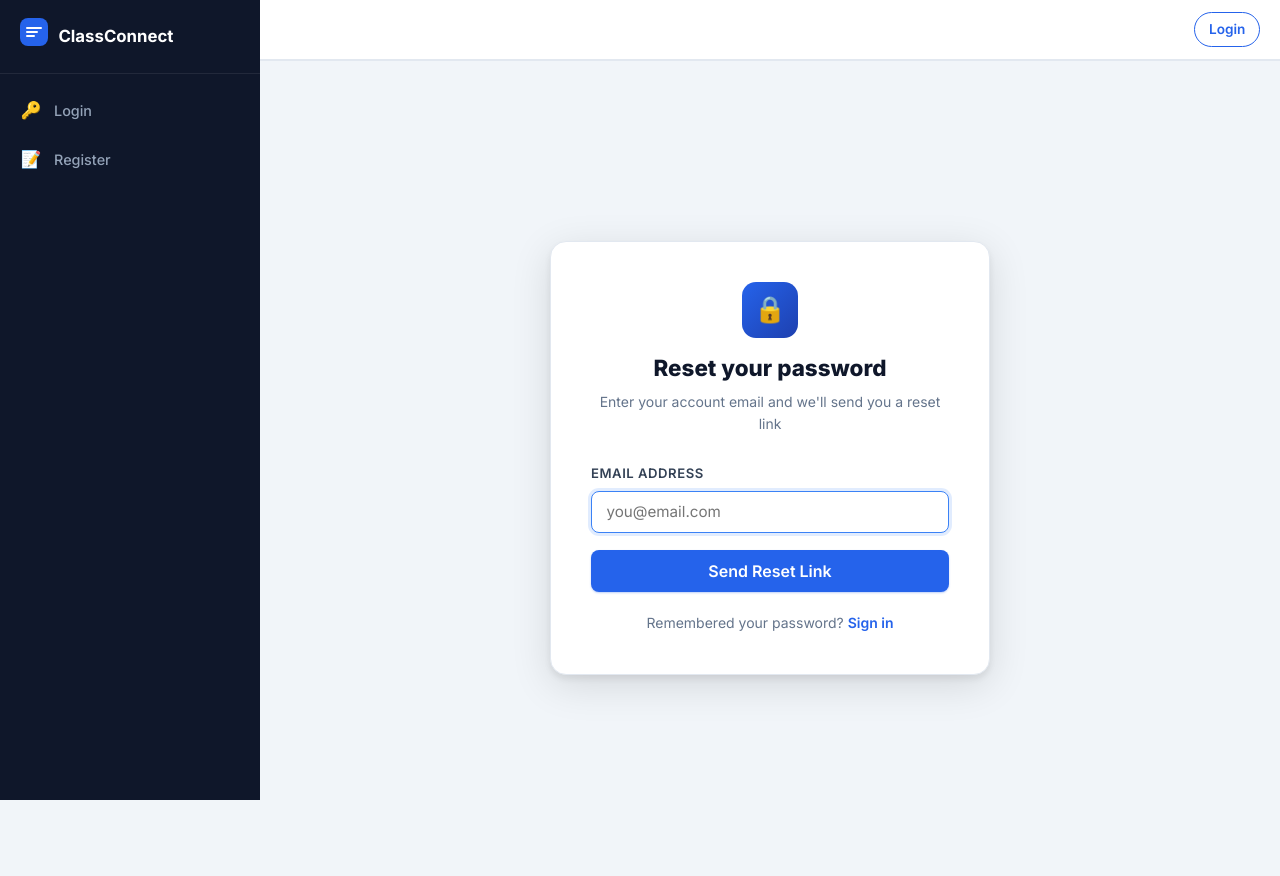
After one commit to Invesec/classconnect, a Flask app: page /forgot-password in a window 1280 px wide. The commit adds this page. Run offline with Flask 3, Linux system fonts and the light colour scheme.

Commit message:
Fix register hang (async email), add forgot password flow, fix email spam issue

```diff
--- a/app.py
+++ b/app.py
@@ -1,4 +1,4 @@
-import os, secrets, string, random
+import os, secrets, string, random, threading
 from datetime import datetime, timezone, timedelta
 
 from flask import (Flask, render_template, redirect, url_for, flash,
@@ -22,9 +22,6 @@ app.config['SQLALCHEMY_DATABASE_URI'] = os.environ.get(
     f"sqlite:///{os.path.join(basedir, 'instance', 'classconnect.db')}"
 )
 app.config['SQLALCHEMY_TRACK_MODIFICATIONS'] = False
-if app.config['SQLALCHEMY_DATABASE_URI'].startswith('sqlite'):
-    from sqlalchemy.pool import NullPool
-    app.config['SQLALCHEMY_ENGINE_OPTIONS'] = {'poolclass': NullPool}
 
 # ── File uploads ──────────────────────────────────────────────────────────────
 app.config['UPLOAD_FOLDER'] = os.path.join(basedir, 'uploads')
@@ -39,11 +36,19 @@ app.config['MAIL_PORT']     = int(os.environ.get('MAIL_PORT', 587))
 app.config['MAIL_USE_TLS']  = os.environ.get('MAIL_USE_TLS',  'true').lower() == 'true'
 app.config['MAIL_USERNAME'] = os.environ.get('MAIL_USERNAME', '')
 app.config['MAIL_PASSWORD'] = os.environ.get('MAIL_PASSWORD', '')
-app.config['MAIL_DEFAULT_SENDER'] = os.environ.get('MAIL_DEFAULT_SENDER',
-                                                    app.config['MAIL_USERNAME'] or 'noreply@classconnect.fuo')
+# IMPORTANT (deliverability): the "From" address MUST be the same mailbox that
+# authenticates via MAIL_USERNAME/MAIL_PASSWORD. Sending through Gmail's SMTP
+# while claiming a "From" on a different, unverified domain (e.g.
+# noreply@classconnect.fuo) fails SPF/DKIM alignment and is a top reason mail
+# lands straight in spam. Only the display NAME is customizable — the address
+# always matches the authenticated account.
+MAIL_SENDER_NAME = os.environ.get('MAIL_SENDER_NAME', 'ClassConnect')
+app.config['MAIL_DEFAULT_SENDER'] = (MAIL_SENDER_NAME, app.config['MAIL_USERNAME']) \
+    if app.config['MAIL_USERNAME'] else 'noreply@classconnect.fuo'
 
 ALLOWED_EXTENSIONS = {'pdf', 'doc', 'docx', 'ppt', 'pptx'}
 OTP_EXPIRY_MINUTES = 10
+RESET_TOKEN_EXPIRY_MINUTES = 30
 
 db       = SQLAlchemy(app)
 mail     = Mail(app)
@@ -67,6 +72,8 @@ class User(UserMixin, db.Model):
     email_verified  = db.Column(db.Boolean, default=False)
     otp             = db.Column(db.String(6))
     otp_expires     = db.Column(db.DateTime)
+    reset_token     = db.Column(db.String(64))
+    reset_token_expires = db.Column(db.DateTime)
     created_at      = db.Column(db.DateTime, default=lambda: datetime.now(timezone.utc))
 
     courses_taught = db.relationship('Course', backref='lecturer', lazy=True,
@@ -90,6 +97,23 @@ class User(UserMixin, db.Model):
         if expires.tzinfo is None:
             expires = expires.replace(tzinfo=timezone.utc)
         return self.otp == code and datetime.now(timezone.utc) < expires
+
+    def generate_reset_token(self):
+        self.reset_token = secrets.token_urlsafe(32)
+        self.reset_token_expires = datetime.now(timezone.utc) + timedelta(minutes=RESET_TOKEN_EXPIRY_MINUTES)
+        return self.reset_token
+
+    def verify_reset_token(self, token):
+        if not self.reset_token or not self.reset_token_expires or not token:
+            return False
+        expires = self.reset_token_expires
+        if expires.tzinfo is None:
+            expires = expires.replace(tzinfo=timezone.utc)
+        return secrets.compare_digest(self.reset_token, token) and datetime.now(timezone.utc) < expires
+
+    def clear_reset_token(self):
+        self.reset_token = None
+        self.reset_token_expires = None
 
 
 class Course(db.Model):
@@ -168,6 +192,30 @@ def load_user(user_id):
     return db.session.get(User, int(user_id))
 
 
+def ensure_schema_upgrades():
+    """Add any newly-introduced columns to an existing SQLite database
+    in place, so upgrading the code doesn't wipe or break existing data.
+    Safe to call on every startup — it no-ops once columns already exist."""
+    from sqlalchemy import text, inspect
+    inspector = inspect(db.engine)
+    if 'users' not in inspector.get_table_names():
+        return  # fresh database — db.create_all() will create it with all columns
+    existing_cols = {c['name'] for c in inspector.get_columns('users')}
+    needed = {
+        'reset_token': 'VARCHAR(64)',
+        'reset_token_expires': 'DATETIME',
+    }
+    for col_name, col_type in needed.items():
+        if col_name not in existing_cols:
+            try:
+                db.session.execute(text(f'ALTER TABLE users ADD COLUMN {col_name} {col_type}'))
+                db.session.commit()
+                print(f'[MIGRATION] Added missing column users.{col_name}')
+            except Exception as e:
+                db.session.rollback()
+                print(f'[MIGRATION ERROR] Could not add column {col_name}: {e}')
+
+
 # ── Helpers ───────────────────────────────────────────────────────────────────
 
 def allowed_file(filename):
@@ -182,35 +230,91 @@ def generate_enrolment_code(length=6):
             return code
 
 
+def _send_mail_async(subject, to_email, html, text):
+    """Send an email in a background thread so a slow/unreachable SMTP
+    server can never hang the request that triggered it. Always includes a
+    plain-text part alongside the HTML — mail with only an HTML body is a
+    common spam-filter signal."""
+    def worker():
+        with app.app_context():
+            try:
+                msg = Message(
+                    subject=subject,
+                    recipients=[to_email],
+                    html=html,
+                    body=text,
+                    reply_to=app.config['MAIL_USERNAME'] or None,
+                )
+                mail.send(msg)
+            except Exception as e:
+                print(f"[MAIL ERROR] {e}")
+    t = threading.Thread(target=worker, daemon=True)
+    t.start()
+
+
 def send_otp_email(user):
-    """Send OTP to user's email. Falls back silently if mail is unconfigured."""
+    """Send OTP to user's email. Falls back silently if mail is unconfigured,
+    and never blocks the request — the actual send happens on a background
+    thread so a slow SMTP server can't freeze the page."""
     otp = user.generate_otp()
     db.session.commit()
     if not app.config['MAIL_USERNAME']:
         # Email not configured — print OTP to console for local dev
         print(f"\n[DEV] OTP for {user.email}: {otp}\n")
         return
-    try:
-        msg = Message(
-            subject='ClassConnect – Your verification code',
-            recipients=[user.email],
-            html=f"""
-            <div style="font-family:sans-serif;max-width:480px;margin:auto;">
-              <h2 style="color:#1d4ed8;">ClassConnect</h2>
-              <p>Hello {user.full_name},</p>
-              <p>Your one-time verification code is:</p>
-              <div style="font-size:2rem;font-weight:700;letter-spacing:.4rem;
-                          background:#eff6ff;padding:1rem;border-radius:8px;
-                          text-align:center;color:#1e3a8a;">{otp}</div>
-              <p style="color:#6b7280;font-size:.85rem;">
-                This code expires in {OTP_EXPIRY_MINUTES} minutes.<br>
-                If you did not register on ClassConnect, please ignore this email.
-              </p>
-            </div>"""
-        )
-        mail.send(msg)
-    except Exception as e:
-        print(f"[MAIL ERROR] {e}")
+    html = f"""
+    <div style="font-family:sans-serif;max-width:480px;margin:auto;">
+      <h2 style="color:#1d4ed8;">ClassConnect</h2>
+      <p>Hello {user.full_name},</p>
+      <p>Your one-time verification code is:</p>
+      <div style="font-size:2rem;font-weight:700;letter-spacing:.4rem;
+                  background:#eff6ff;padding:1rem;border-radius:8px;
+                  text-align:center;color:#1e3a8a;">{otp}</div>
+      <p style="color:#6b7280;font-size:.85rem;">
+        This code expires in {OTP_EXPIRY_MINUTES} minutes.<br>
+        If you did not register on ClassConnect, please ignore this email.
+      </p>
+    </div>"""
+    text = (
+        f"ClassConnect\n\nHello {user.full_name},\n\n"
+        f"Your one-time verification code is: {otp}\n\n"
+        f"This code expires in {OTP_EXPIRY_MINUTES} minutes.\n"
+        f"If you did not register on ClassConnect, please ignore this email."
+    )
+    _send_mail_async('ClassConnect – Your verification code', user.email, html, text)
+
+
+def send_reset_email(user):
+    """Email a password-reset link. Same non-blocking pattern as OTP email."""
+    token = user.generate_reset_token()
+    db.session.commit()
+    reset_url = url_for('reset_password', token=token, _external=True)
+    if not app.config['MAIL_USERNAME']:
+        print(f"\n[DEV] Password reset link for {user.email}: {reset_url}\n")
+        return
+    html = f"""
+    <div style="font-family:sans-serif;max-width:480px;margin:auto;">
+      <h2 style="color:#1d4ed8;">ClassConnect</h2>
+      <p>Hello {user.full_name},</p>
+      <p>We received a request to reset your password. Click the button below to choose a new one:</p>
+      <p style="text-align:center;margin:1.5rem 0;">
+        <a href="{reset_url}" style="display:inline-block;background:#2563eb;color:white;
+           padding:.75rem 1.5rem;border-radius:8px;text-decoration:none;font-weight:600;">
+           Reset Password</a>
+      </p>
+      <p style="color:#6b7280;font-size:.85rem;">
+        This link expires in {RESET_TOKEN_EXPIRY_MINUTES} minutes.<br>
+        If you did not request a password reset, please ignore this email — your password will stay unchanged.
+      </p>
+    </div>"""
+    text = (
+        f"ClassConnect\n\nHello {user.full_name},\n\n"
+        f"We received a request to reset your password. Open this link to choose a new one:\n"
+        f"{reset_url}\n\n"
+        f"This link expires in {RESET_TOKEN_EXPIRY_MINUTES} minutes.\n"
+        f"If you did not request a password reset, please ignore this email — your password will stay unchanged."
+    )
+    _send_mail_async('ClassConnect – Reset your password', user.email, html, text)
 
 
 def role_required(*roles):
@@ -333,6 +437,49 @@ def login():
 def logout():
     logout_user()
     return redirect(url_for('index'))
+
+
+@app.route('/forgot-password', methods=['GET', 'POST'])
+def forgot_password():
+    if current_user.is_authenticated:
+        return redirect(url_for('dashboard'))
+    if request.method == 'POST':
+        email = request.form.get('email', '').strip().lower()
+        user = User.query.filter_by(email=email).first()
+        # Always show the same message whether or not the account exists,
+        # so this form can't be used to check which emails are registered.
+        if user:
+            send_reset_email(user)
+        flash('If an account exists for that email, a reset link has been sent.', 'info')
+        return redirect(url_for('login'))
+    return render_template('forgot_password.html')
+
+
+@app.route('/reset-password/<token>', methods=['GET', 'POST'])
+def reset_password(token):
+    if current_user.is_authenticated:
+        return redirect(url_for('dashboard'))
+    user = User.query.filter_by(reset_token=token).first()
+    if not user or not user.verify_reset_token(token):
+        flash('That reset link is invalid or has expired. Please request a new one.', 'danger')
+        return redirect(url_for('forgot_password'))
+
+    if request.method == 'POST':
+        password = request.form.get('password', '')
+        confirm  = request.form.get('confirm_password', '')
+        if len(password) < 6:
+            flash('Password must be at least 6 characters.', 'danger')
+            return render_template('reset_password.html', token=token)
+        if password != confirm:
+            flash('Passwords do not match.', 'danger')
+            return render_template('reset_password.html', token=token)
+        user.set_password(password)
+        user.clear_reset_token()
+        db.session.commit()
+        flash('Password updated! You can now log in.', 'success')
+        return redirect(url_for('login'))
+
+    return render_template('reset_password.html', token=token)
 
 
 # ── Dashboard ─────────────────────────────────────────────────────────────────
@@ -643,6 +790,7 @@ def not_found(e):
 @app.cli.command('init-db')
 def init_db():
     db.create_all()
+    ensure_schema_upgrades()
     if not User.query.filter_by(role='admin').first():
         admin = User(full_name='System Administrator', email='admin@fuo.edu.ng',
                      role='admin', email_verified=True)
@@ -653,18 +801,16 @@ def init_db():
     print('Database initialised.')
 
 
-with app.app_context():
-    os.makedirs(os.path.join(basedir, 'instance'), exist_ok=True)
-    db.create_all()
-    if not User.query.filter_by(role='admin').first():
-        admin = User(full_name='System Administrator', email='admin@fuo.edu.ng',
-                     role='admin', email_verified=True)
-        admin.set_password('Admin@123')
-        db.session.add(admin)
-        db.session.commit()
-        print('Created default admin -> admin@fuo.edu.ng / Admin@123')
-
 if __name__ == '__main__':
-    port = int(os.environ.get('PORT', 5000))
-    debug_mode = os.environ.get('FLASK_DEBUG', 'true').lower() == 'true'
-    socketio.run(app, debug=debug_mode, host='0.0.0.0', port=port, allow_unsafe_werkzeug=True)
+    with app.app_context():
+        os.makedirs(os.path.join(basedir, 'instance'), exist_ok=True)
+        db.create_all()
+        ensure_schema_upgrades()
+        if not User.query.filter_by(role='admin').first():
+            admin = User(full_name='System Administrator', email='admin@fuo.edu.ng',
+                         role='admin', email_verified=True)
+            admin.set_password('Admin@123')
+            db.session.add(admin)
+            db.session.commit()
+            print('Created default admin -> admin@fuo.edu.ng / Admin@123')
+    socketio.run(app, debug=True, host='0.0.0.0', port=5000, allow_unsafe_werkzeug=True)
--- /dev/null
+++ b/templates/forgot_password.html
@@ -0,0 +1,35 @@
+{% extends 'base.html' %}
+{% block title %}Forgot Password – ClassConnect{% endblock %}
+{% block content %}
+<div class="auth-wrap">
+  <div class="auth-card animate-up">
+    <div class="auth-logo">
+      <div class="auth-logo-icon">🔒</div>
+      <div class="auth-title">Reset your password</div>
+      <div class="auth-sub">Enter your account email and we'll send you a reset link</div>
+    </div>
+
+    <form method="POST" id="forgot-form">
+      <div class="form-group">
+        <label class="form-label">Email Address</label>
+        <input type="email" name="email" class="form-input" placeholder="you@email.com" required autofocus>
+      </div>
+      <button type="submit" class="btn btn-primary btn-full btn-lg" id="forgot-btn">
+        <span id="forgot-text">Send Reset Link</span>
+        <span id="forgot-spinner" style="display:none;">⏳</span>
+      </button>
+    </form>
+
+    <div class="auth-footer">
+      Remembered your password? <a href="{{ url_for('login') }}">Sign in</a>
+    </div>
+  </div>
+</div>
+<script>
+document.getElementById('forgot-form').addEventListener('submit', () => {
+  document.getElementById('forgot-text').style.display = 'none';
+  document.getElementById('forgot-spinner').style.display = 'inline';
+  document.getElementById('forgot-btn').disabled = true;
+});
+</script>
+{% endblock %}
--- a/templates/login.html
+++ b/templates/login.html
@@ -19,6 +19,9 @@
         <div style="position:relative;">
           <input type="password" name="password" id="pw-field" class="form-input" placeholder="••••••••" required>
           <button type="button" onclick="togglePw()" style="position:absolute;right:.75rem;top:50%;transform:translateY(-50%);background:none;border:none;cursor:pointer;color:var(--slate-400);font-size:.85rem;" id="pw-toggle">👁</button>
+        </div>
+        <div style="text-align:right;margin-top:.4rem;">
+          <a href="{{ url_for('forgot_password') }}" style="font-size:.8rem;color:var(--blue-600);font-weight:600;text-decoration:none;">Forgot password?</a>
         </div>
       </div>
       <button type="submit" class="btn btn-primary btn-full btn-lg" id="login-btn">
```
Also changed, not shown: templates/reset_password.html (added, +78 -0 lines).
